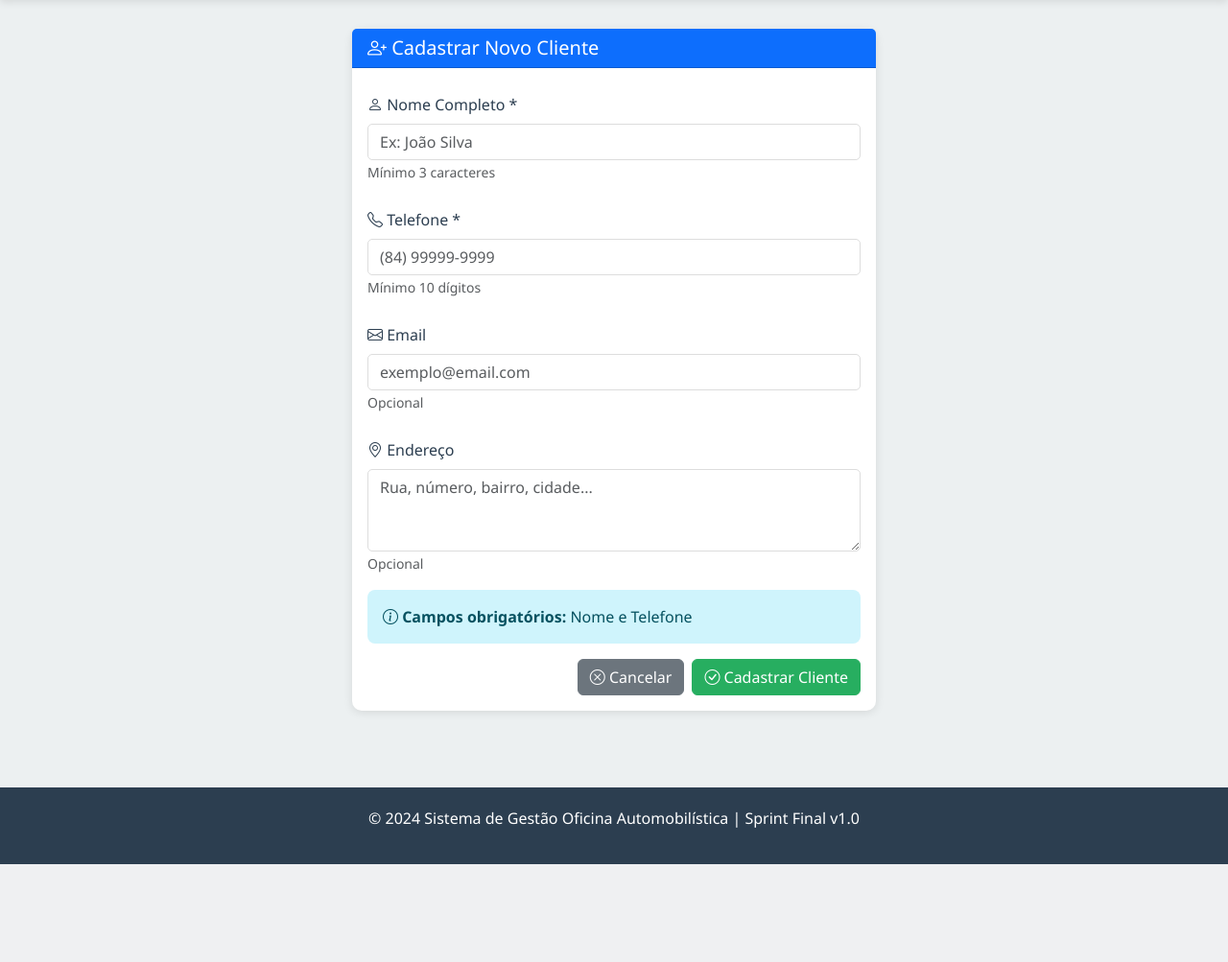
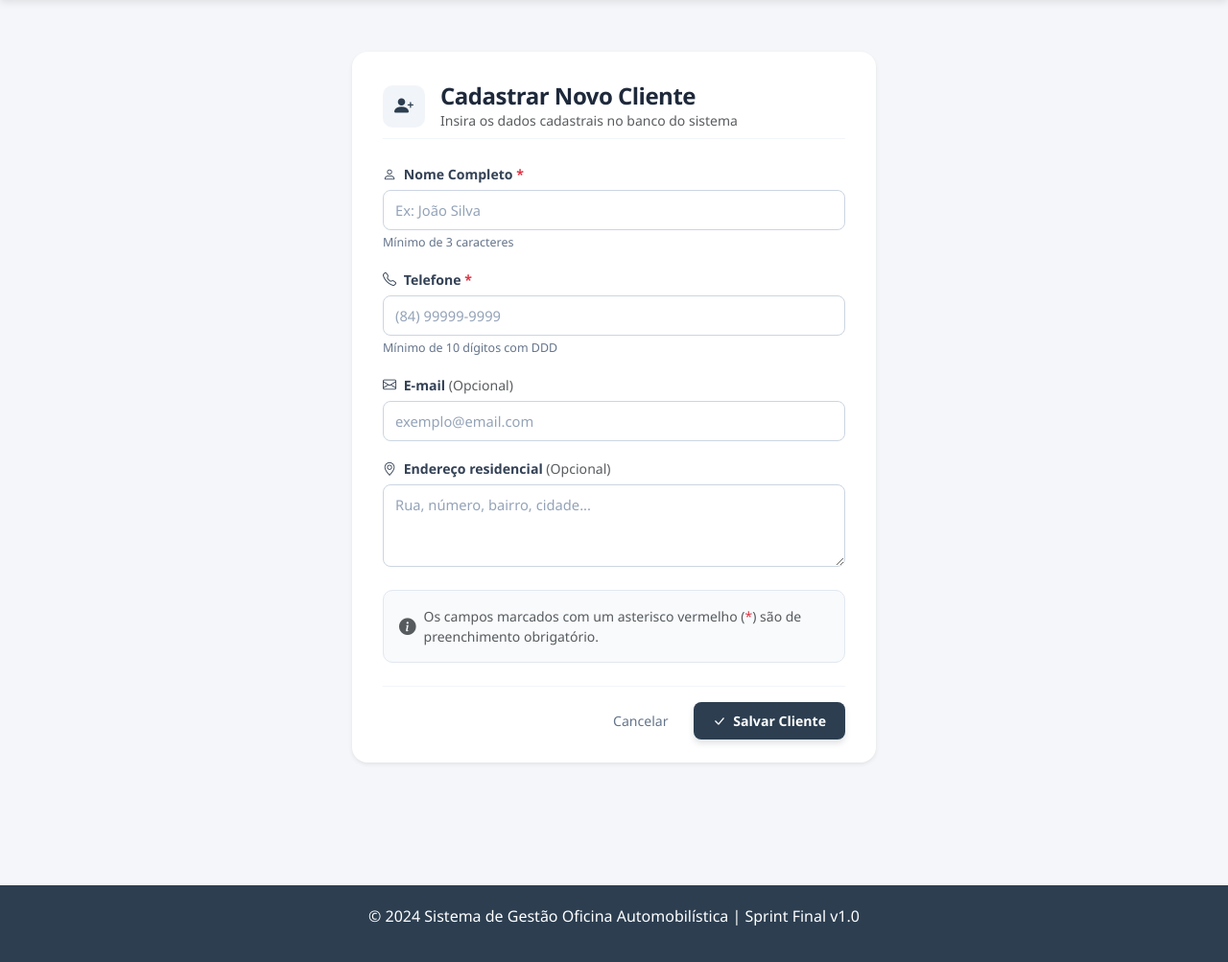
Before and after one commit to eduardacbayer/oficinapro, a Flask app: page /cadastro-cliente in a window 1280 px wide. Shown: the part 62-1065 px from the top of the page at 96% size. Before the commit the page ends 963 px from the top, so only its background shows below. Run offline with Flask 3, Linux system fonts and the light colour scheme.

Commit message:
style: harmonize customer registration layout with main dashboard theme

```diff
--- a/oficina-app/templates/cadastro_cliente.html
+++ b/oficina-app/templates/cadastro_cliente.html
@@ -3,39 +3,49 @@
 {% block title %}Cadastro de Cliente{% endblock %}
 
 {% block content %}
-<div class="row">
-    <div class="col-lg-6 mx-auto">
-        <div class="card">
-            <div class="card-header bg-primary text-white">
-                <h5 class="mb-0"><i class="bi bi-person-plus"></i> Cadastrar Novo Cliente</h5>
-            </div>
-            <div class="card-body">
+<div class="row mt-4">
+    <div class="col-lg-6 mx-auto mb-5">
+        <!-- CARD PRINCIPAL HARMONIZADO -->
+        <div class="card border-0 shadow-sm p-3" style="border-radius: 16px; background: #ffffff;">
+
+            <!-- CABEÇALHO CLEAN -->
+            <div class="card-body pb-2">
+                <div class="d-flex align-items-center mb-4 pb-2 border-bottom" style="border-color: #f1f5f9 !important;">
+                    <div class="icon-header-box me-3">
+                        <i class="bi bi-person-plus-fill"></i>
+                    </div>
+                    <div>
+                        <h4 class="mb-0" style="font-weight: 700; color: #1e293b; letter-spacing: -0.5px;">Cadastrar Novo Cliente</h4>
+                        <p class="text-muted small mb-0">Insira os dados cadastrais no banco do sistema</p>
+                    </div>
+                </div>
+
                 <form id="formCadastroCliente">
                     <!-- NOME -->
                     <div class="mb-3">
-                        <label for="nome" class="form-label">
-                            <i class="bi bi-person"></i> Nome Completo *
+                        <label for="nome" class="form-label-custom">
+                            <i class="bi bi-person me-1"></i> Nome Completo <span class="text-danger">*</span>
                         </label>
                         <input
                             type="text"
-                            class="form-control"
+                            class="form-control form-control-custom"
                             id="nome"
                             name="nome"
                             placeholder="Ex: João Silva"
                             required
                             minlength="3"
                         >
-                        <small class="text-muted">Mínimo 3 caracteres</small>
+                        <div class="form-text-info">Mínimo de 3 caracteres</div>
                     </div>
 
                     <!-- TELEFONE -->
                     <div class="mb-3">
-                        <label for="telefone" class="form-label">
-                            <i class="bi bi-telephone"></i> Telefone *
+                        <label for="telefone" class="form-label-custom">
+                            <i class="bi bi-telephone me-1"></i> Telefone <span class="text-danger">*</span>
                         </label>
                         <input
                             type="tel"
-                            class="form-control"
+                            class="form-control form-control-custom"
                             id="telefone"
                             name="telefone"
                             placeholder="(84) 99999-9999"
@@ -43,66 +53,171 @@
                             minlength="10"
                             oninput="formatarTelefone(this)"
                         >
-                        <small class="text-muted">Mínimo 10 dígitos</small>
+                        <div class="form-text-info">Mínimo de 10 dígitos com DDD</div>
                     </div>
 
                     <!-- EMAIL -->
                     <div class="mb-3">
-                        <label for="email" class="form-label">
-                            <i class="bi bi-envelope"></i> Email
+                        <label for="email" class="form-label-custom">
+                            <i class="bi bi-envelope me-1"></i> E-mail <span class="text-muted font-normal">(Opcional)</span>
                         </label>
                         <input
                             type="email"
-                            class="form-control"
+                            class="form-control form-control-custom"
                             id="email"
                             name="email"
                             placeholder="exemplo@email.com"
                         >
-                        <small class="text-muted">Opcional</small>
                     </div>
 
                     <!-- ENDEREÇO -->
-                    <div class="mb-3">
-                        <label for="endereco" class="form-label">
-                            <i class="bi bi-geo-alt"></i> Endereço
+                    <div class="mb-4">
+                        <label for="endereco" class="form-label-custom">
+                            <i class="bi bi-geo-alt me-1"></i> Endereço residencial <span class="text-muted font-normal">(Opcional)</span>
                         </label>
                         <textarea
-                            class="form-control"
+                            class="form-control form-control-custom"
                             id="endereco"
                             name="endereco"
                             rows="3"
                             placeholder="Rua, número, bairro, cidade..."
                         ></textarea>
-                        <small class="text-muted">Opcional</small>
                     </div>
 
-                    <!-- OBSERVAÇÃO -->
-                    <div class="alert alert-info" role="alert">
-                        <i class="bi bi-info-circle"></i>
-                        <strong>Campos obrigatórios:</strong> Nome e Telefone
+                    <!-- AVISO DE OBRIGATORIEDADE DISCRETO -->
+                    <div class="d-flex align-items-center mb-4 p-3 style-alert-box">
+                        <i class="bi bi-info-circle-fill text-muted me-2" style="font-size: 1.1rem;"></i>
+                        <span class="small text-muted">Os campos marcados com um asterisco vermelho (<span class="text-danger">*</span>) são de preenchimento obrigatório.</span>
                     </div>
 
-                    <!-- BOTÕES -->
-                    <div class="d-grid gap-2 d-md-flex justify-content-md-end">
-                        <a href="/" class="btn btn-secondary">
-                            <i class="bi bi-x-circle"></i> Cancelar
+                    <!-- AÇÕES / BOTÕES -->
+                    <div class="d-flex justify-content-end align-items-center gap-2 border-top pt-3" style="border-color: #f1f5f9 !important;">
+                        <a href="/" class="btn-cancelar-custom">
+                            Cancelar
                         </a>
-                        <button type="submit" class="btn btn-success">
-                            <i class="bi bi-check-circle"></i> Cadastrar Cliente
+                        <button type="submit" class="btn-salvar-custom">
+                            <i class="bi bi-check-lg me-1"></i> Salvar Cliente
                         </button>
                     </div>
                 </form>
 
-                <div id="loadingIndicator" class="loading">
-                    <div class="spinner-border" role="status">
+                <!-- INDICADOR DE LOADING MODERNO -->
+                <div id="loadingIndicator" class="loading-overlay text-center mt-3" style="display: none;">
+                    <div class="spinner-border text-dark spinner-border-sm" role="status">
                         <span class="visually-hidden">Processando...</span>
                     </div>
-                    <p>Cadastrando cliente...</p>
+                    <span class="small text-muted ms-2">Salvando registro...</span>
                 </div>
             </div>
         </div>
     </div>
 </div>
+
+<!-- FOLHA DE ESTILOS DA INTERFACE DE CADASTRO -->
+<style>
+    body {
+        background-color: #f4f6f9 !important;
+    }
+
+    /* Caixa container para o ícone do título */
+    .icon-header-box {
+        width: 44px;
+        height: 44px;
+        background-color: #f1f5f9;
+        border-radius: 10px;
+        display: flex;
+        align-items: center;
+        justify-content: center;
+        color: #2c3e50;
+        font-size: 1.25rem;
+    }
+
+    /* Labels do formulário */
+    .form-label-custom {
+        font-size: 0.88rem;
+        font-weight: 600;
+        color: #334155;
+        margin-bottom: 6px;
+    }
+    .font-normal {
+        font-weight: 400 !important;
+    }
+
+    /* Inputs elegantes com foco customizado */
+    .form-control-custom {
+        background-color: #ffffff;
+        border: 1px solid #cbd5e1;
+        border-radius: 8px;
+        padding: 9px 12px;
+        font-size: 0.92rem;
+        color: #1e293b;
+        transition: all 0.2s ease-in-out;
+    }
+    .form-control-custom::placeholder {
+        color: #94a3b8;
+    }
+    .form-control-custom:focus {
+        background-color: #ffffff;
+        border-color: #2c3e50;
+        box-shadow: 0 0 0 3px rgba(44, 62, 80, 0.12);
+        color: #1e293b;
+    }
+
+    /* Texto de apoio dos inputs */
+    .form-text-info {
+        font-size: 0.78rem;
+        color: #64748b;
+        margin-top: 4px;
+    }
+
+    /* Caixa de alerta integrada */
+    .style-alert-box {
+        background-color: #f8fafc;
+        border: 1px solid #e2e8f0;
+        border-radius: 10px;
+    }
+
+    /* Botão Salvar (Cor escura padrão do sistema) */
+    .btn-salvar-custom {
+        padding: 9px 20px;
+        font-size: 0.88rem;
+        font-weight: 600;
+        color: #ffffff;
+        background-color: #2c3e50;
+        border: none;
+        border-radius: 8px;
+        box-shadow: 0 4px 6px rgba(44, 62, 80, 0.15);
+        transition: all 0.2s ease-in-out;
+    }
+    .btn-salvar-custom:hover {
+        background-color: #1a252f;
+        box-shadow: 0 6px 12px rgba(44, 62, 80, 0.25);
+        transform: translateY(-1px);
+    }
+
+    /* Botão Cancelar Minimalista */
+    .btn-cancelar-custom {
+        padding: 9px 18px;
+        font-size: 0.88rem;
+        font-weight: 500;
+        color: #64748b !important;
+        text-decoration: none;
+        border-radius: 8px;
+        transition: all 0.2s;
+    }
+    .btn-cancelar-custom:hover {
+        background-color: #f1f5f9;
+        color: #334155 !important;
+    }
+
+    /* Overlay do loading */
+    .loading-overlay {
+        padding: 8px;
+        background-color: #f8fafc;
+        border-radius: 8px;
+        border: 1px dashed #cbd5e1;
+    }
+</style>
 {% endblock %}
 
 {% block extra_js %}
@@ -110,7 +225,6 @@
     document.getElementById('formCadastroCliente').addEventListener('submit', async function(e) {
         e.preventDefault();
 
-        // Validação básica
         const nome = document.getElementById('nome').value.trim();
         const telefone = document.getElementById('telefone').value.trim();
 
@@ -124,7 +238,7 @@
             return;
         }
 
-        // Mostrar loading
+        // Mostrar loading refinado
         document.getElementById('loadingIndicator').style.display = 'block';
 
         try {
@@ -139,7 +253,6 @@
                 mostrarSucesso(data.mensagem);
                 document.getElementById('formCadastroCliente').reset();
 
-                // Redirecionar para consulta após 2 segundos
                 setTimeout(() => {
                     window.location.href = '/consulta-cliente';
                 }, 2000);
```
